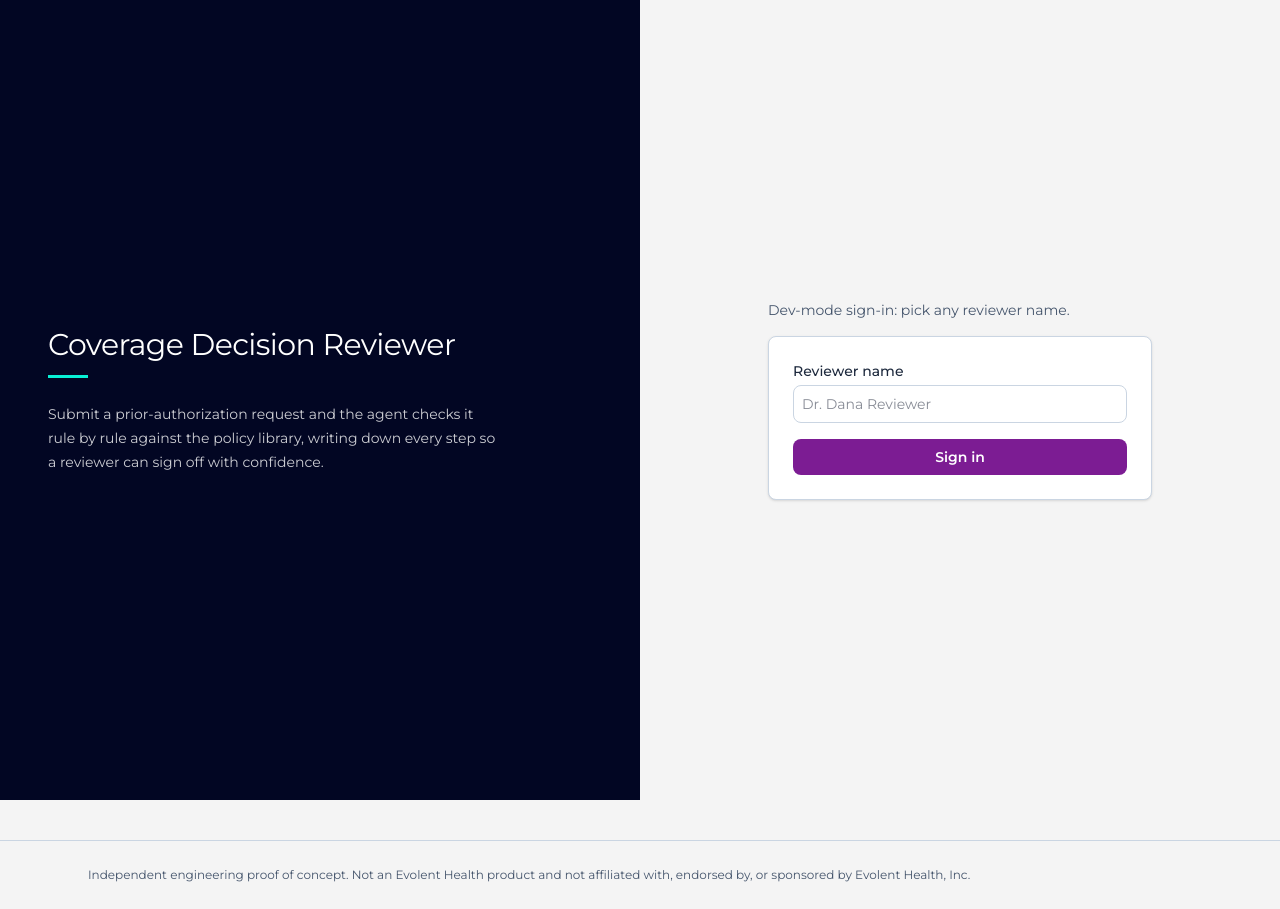
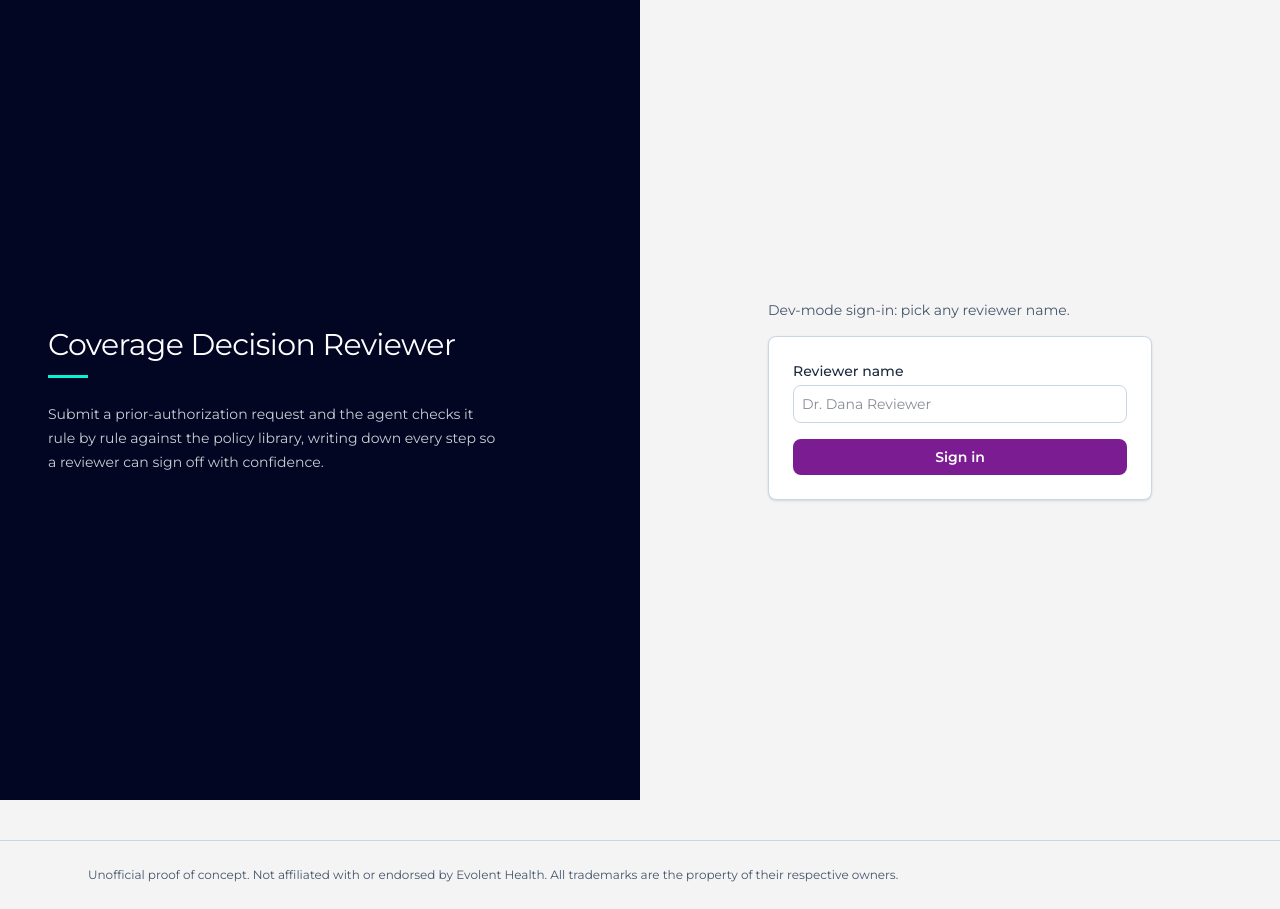
Before and after one commit to p11primera/coverage-decision-reviewer, a Next.js app in the folder web/: page /login in a window 1280 px wide. Built offline with nearby package versions, Linux system fonts and the light colour scheme; no server answers.

Commit message:
Footer: softer single-mention unaffiliated disclaimer

```diff
--- a/web/app/layout.tsx
+++ b/web/app/layout.tsx
@@ -34,8 +34,8 @@ export default function RootLayout({
         <footer className="mt-10 border-t border-slate-300 py-6">
           <div className="mx-auto max-w-6xl px-6">
             <p className="text-xs leading-5 text-slate-600">
-              Independent engineering proof of concept. Not an Evolent Health product and not
-              affiliated with, endorsed by, or sponsored by Evolent Health, Inc.
+              Unofficial proof of concept. Not affiliated with or endorsed by Evolent Health.
+              All trademarks are the property of their respective owners.
             </p>
           </div>
         </footer>
```
